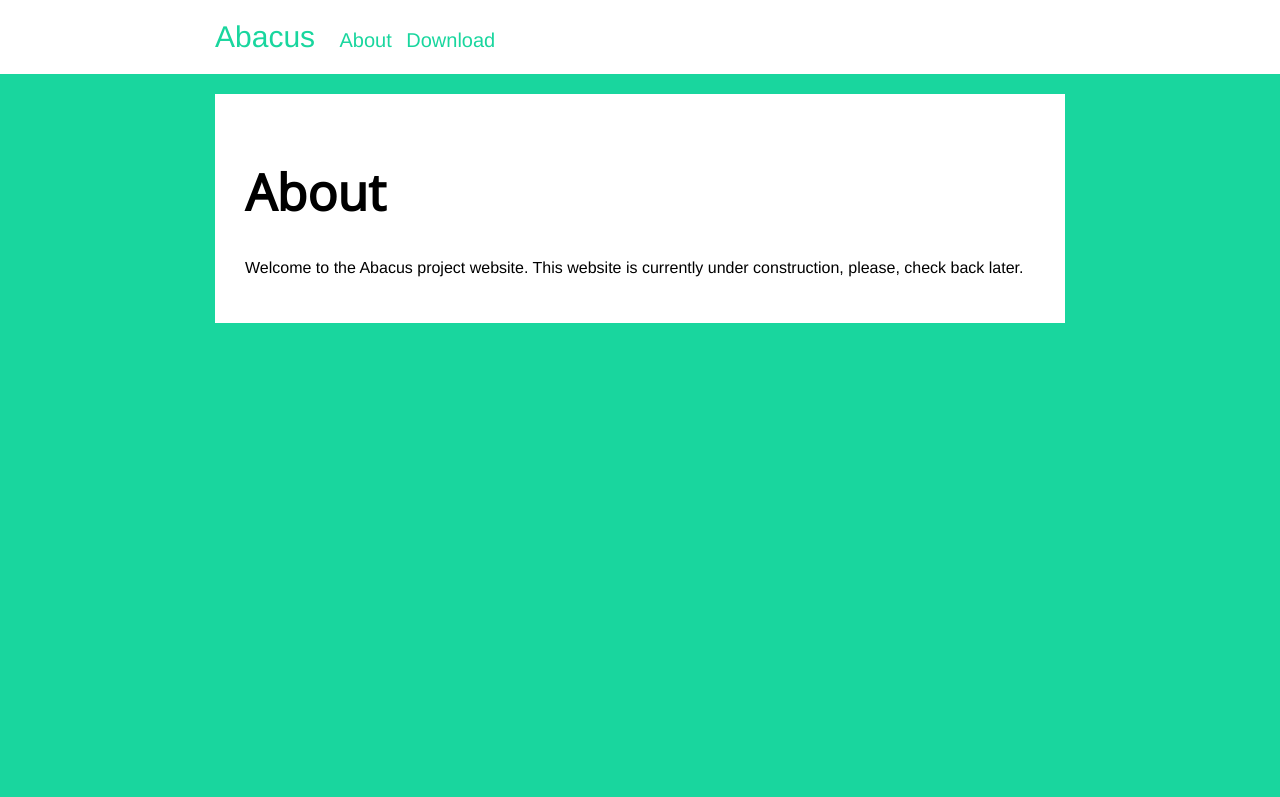
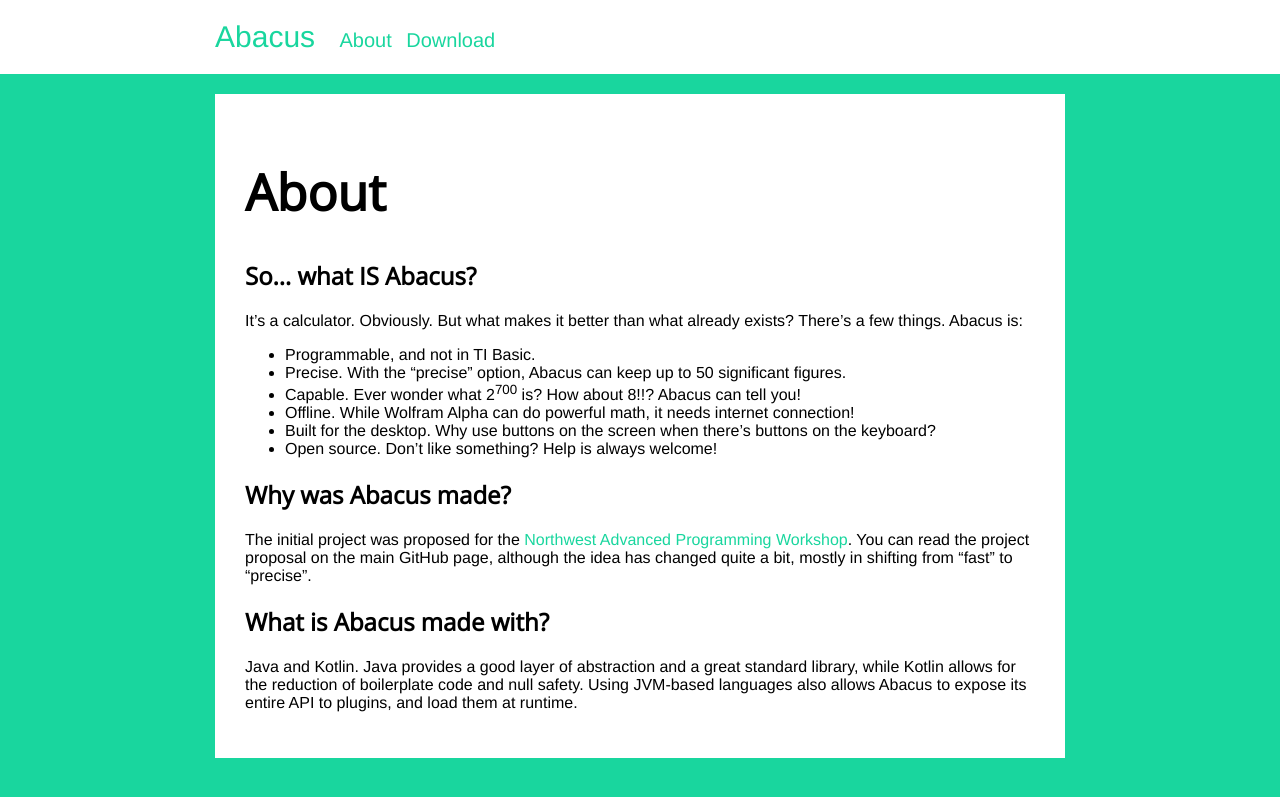
Before and after one commit to DanilaFe/abacus, a Jekyll site: the page built from docs/_pages/about.md, in a window 1280 px wide. Shown: the top 797 px of the page. Built offline with Jekyll 4.4.1, drawn with Linux system fonts in a browser that asks for light colours.

Commit message:
Add a proper About page.

```diff
--- a/docs/_pages/about.md
+++ b/docs/_pages/about.md
@@ -5,6 +5,23 @@ title: About
 permalink: /about/
 ---
 
-Welcome to the Abacus project website.
-This website is currently under construction, please, check
-back later.
+## So... what IS Abacus?
+It's a calculator. Obviously. But what makes it better than
+what already exists? There's a few things. Abacus is:
+* Programmable, and not in TI Basic.
+* Precise. With the "precise" option, Abacus can keep up to 50 significant figures.
+* Capable. Ever wonder what 2<sup>700</sup> is? How about 8!!? Abacus can tell you!
+* Offline. While Wolfram Alpha can do powerful math, it needs internet connection!
+* Built for the desktop. Why use buttons on the screen when there's buttons on the keyboard?
+* Open source. Don't like something? Help is always welcome!
+
+## Why was Abacus made?
+The initial project was proposed for the [Northwest Advanced Programming Workshop](http://nwapw.org/about/).
+You can read the project proposal on the main GitHub page, although the idea has
+changed quite a bit, mostly in shifting from "fast" to "precise".
+
+## What is Abacus made with?
+Java and Kotlin. Java provides a good layer of abstraction and a great standard
+library, while Kotlin allows for the reduction of boilerplate code and null
+safety. Using JVM-based languages also allows Abacus to expose its entire
+API to plugins, and load them at runtime.
```
